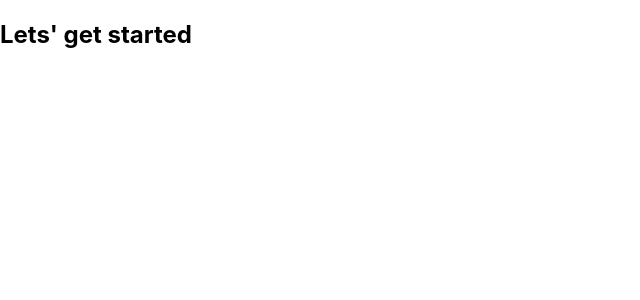
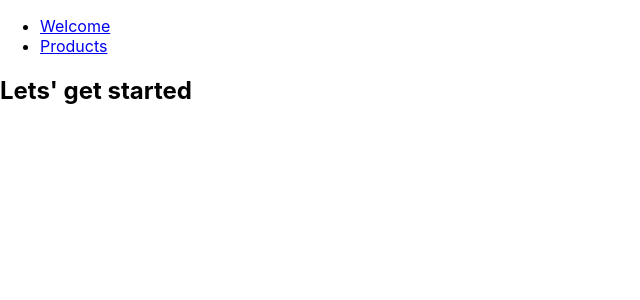
Before and after one commit to rohitsharma0027/React_routing, a React (Create React App) app: page / in a window 1280 px wide. Shown: the top 300 px of the page, without its empty margins (0-640 px from the left). Built offline with nearby package versions, Linux system fonts and the light colour scheme.

Commit message:
using the links

```diff
--- a/src/App.js
+++ b/src/App.js
@@ -1,10 +1,13 @@
 import {Route} from 'react-router-dom';
 import Welcome from './components/Welcome';
 import Products from './components/Products'
+import MainHeader from './components/MainHeader';
 import './App.css';
 
 function App() {
   return (
+    <>
+    <MainHeader/>
     <div>
       <Route path="/" exact>
         <h2>Lets' get started</h2>
@@ -16,6 +19,7 @@
          <Products/>
       </Route>
     </div>
+    </>
   );
 }
 
--- /dev/null
+++ b/src/components/MainHeader.js
@@ -0,0 +1,18 @@
+import {Link} from 'react-router-dom';
+
+const MainHeader = () =>{
+   return <>
+      <nav>
+          <ul>
+              <li>
+                 <Link to='/welcome'>Welcome</Link>
+              </li>
+              <li>
+                 <Link to='/products'>Products</Link>
+              </li>
+          </ul>
+      </nav>
+   </>
+}
+
+export default MainHeader;
```
